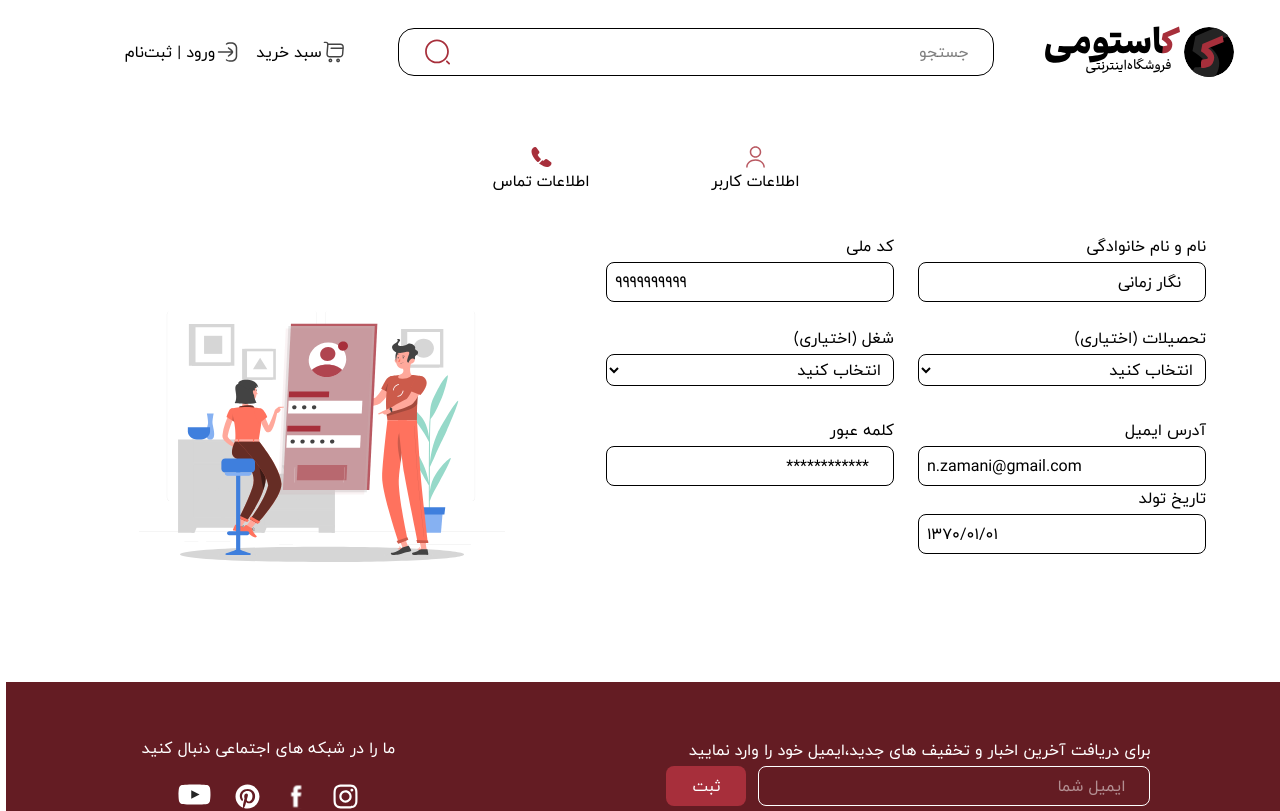
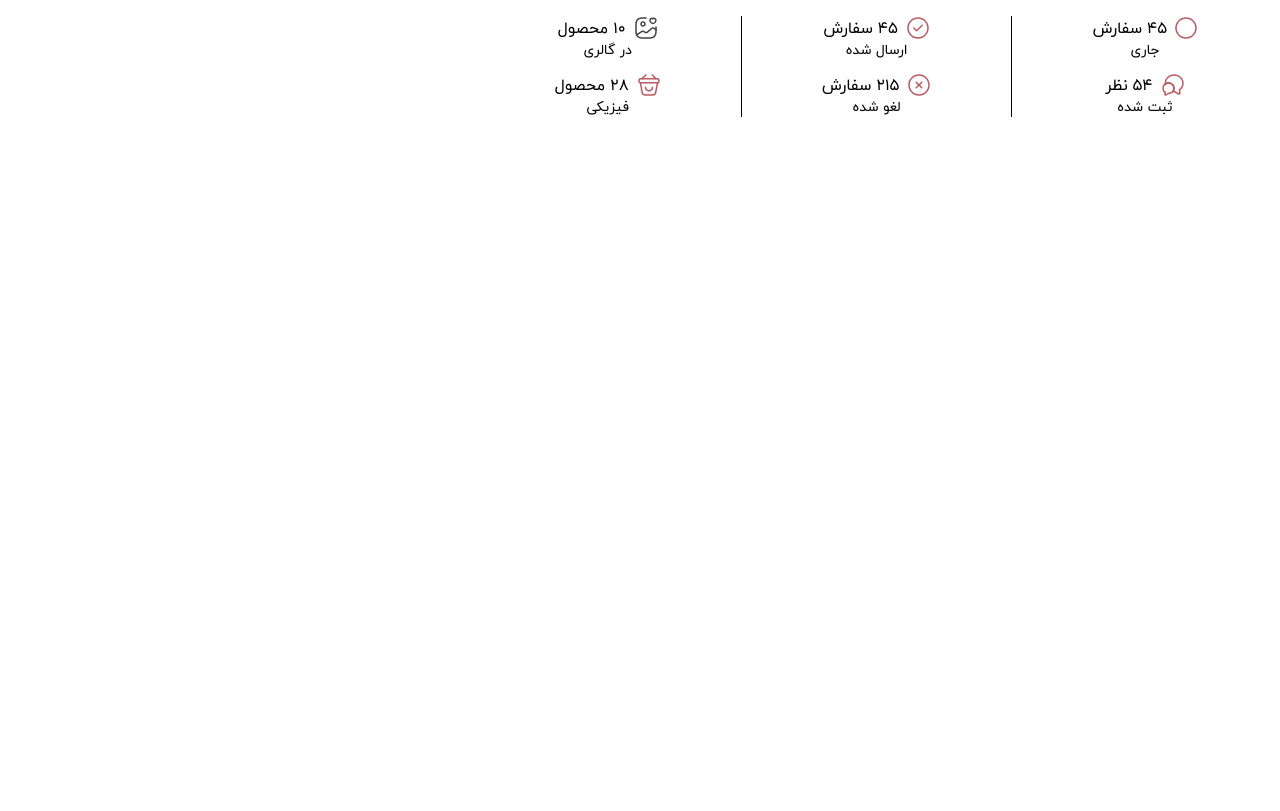
Before and after one commit to Zeinab-Jannati/UI403-4-WD-Customme-Project, a React (Vite) app: page / in a window 1280 px wide. Shown: the top 811 px of the page. Built offline with nearby package versions, Linux system fonts and the light colour scheme.

Commit message:
implement OrderSummary Component

```diff
--- a/src/components/OrdersSummary.jsx
+++ b/src/components/OrdersSummary.jsx
@@ -12,21 +12,60 @@ import productsIcon from '../assets/icons/products-icon.svg'
 
 const OrdersSummary = () => {
     return (
-         <div className="max-w-4xl mx-auto p-6 bg-white rounded-2xl shadow-md">
-          <h2 className="text-xl font-bold mb-6 text-right">سفارشات من</h2>
-          <div className="grid grid-cols-1 sm:grid-cols-3 gap-6">
-            {stats.map((item, index) => (
-              <div
-                key={index}
-                className="flex flex-col items-center justify-center border rounded-xl p-4 text-center"
-              >
-                <div className="text-3xl mb-2">{item.icon}</div>
-                <div className="text-lg font-semibold">{item.title}</div>
-                <div className="text-sm text-gray-500 mt-1">{item.subtitle}</div>
-              </div>
-            ))}
+        <div className='flex w-[50.5rem] justify-center my-[1rem]' >
+
+          <div className='flex flex-col items-center gap-[0.8rem] px-[5rem]'>
+            <div className="flex flex-col justify-center items-center">
+              <span className='flex gap-[0.5rem] whitespace-nowrap'>
+                <img src={pendingIcon} alt="pending-icon" />
+                ۴۵ سفارش
+              </span>
+              <span className='text-sm'>جاری</span>
+            </div>
+            <div className="flex flex-col justify-center items-center">
+              <span className='flex gap-[0.5rem] whitespace-nowrap'>
+                <img src={commentsIcon} alt="comment-icon" />
+                ۵۴ نظر
+              </span>
+              <span className='text-sm'> ثبت شده</span>
+            </div>
+          </div>
+
+          <div className='flex flex-col items-center border-r border-l border-black gap-[0.8rem] px-[5rem]'>
+            <div className="flex flex-col justify-center items-center">
+              <span className='flex gap-[0.5rem] whitespace-nowrap'>
+                <img src={tickCircleIcon} alt="tick-circle-icon" />
+                ۴۵ سفارش
+              </span>
+              <span className='text-sm'>ارسال شده</span>
+            </div>
+            <div className="flex flex-col justify-center items-center">
+              <span className='flex gap-[0.5rem] whitespace-nowrap'>
+                <img src={cancleCircleIcon} alt="cancel-circle-icon" />
+                ۲۱۵ سفارش
+              </span>
+              <span className='text-sm'>لغو شده</span>
+            </div>
+          </div>
+
+          <div className='flex flex-col items-center gap-[0.8rem] px-[5rem]'>
+            <div className="flex flex-col justify-center items-center">
+              <span className='flex gap-[0.5rem] whitespace-nowrap'>
+                <img src={galleryIcon} alt="gallery-icon" />
+                ۱۰ محصول
+              </span>
+              <span className='text-sm'>در گالری</span>
+            </div>
+            <div className="flex flex-col justify-center items-center">
+                <span className='flex gap-[0.5rem] whitespace-nowrap'>
+                  <img src={productsIcon} alt="products-icon" />
+                  ۲۸ محصول
+                </span>
+                <span className='text-sm'>فیزیکی </span>
+            </div>
           </div>
         </div>
+
       );
 }
 
--- a/src/main.jsx
+++ b/src/main.jsx
@@ -21,7 +21,7 @@ createRoot(document.getElementById('root')).render(
         {/* <Route path="/" element={<Footer />} /> */}
         {/* <Route path="/" element={<MainMenu />} /> */}
         {/* <Route path="/" element={<UserSignUp />} /> */}
-        <Route path="/" element={<DesignerSignUp />} />
+        {/* <Route path="/" element={<DesignerSignUp />} /> */}
         {/* <Route path="/" element={<App />} /> */}
         {/* <Route path="/about" element={<About />} />
         <Route path="*" element={<NotFound />} /> */}
@@ -29,7 +29,7 @@ createRoot(document.getElementById('root')).render(
         {/* <Route path="/" element={<UserProfile />} />  */}
         {/* <Route path="/" element={<OrderStatus />} />  */}
         {/* <Route path="/" element={<OrdersHistory />} />  */}
-        {/* <Route path="/" element={<OrdersSummary />} />  */}
+        <Route path="/" element={<OrdersSummary />} />
         {/* <Route path="/" element={<ProductCard />} />  */}
       </Routes>
     </Router>
```
